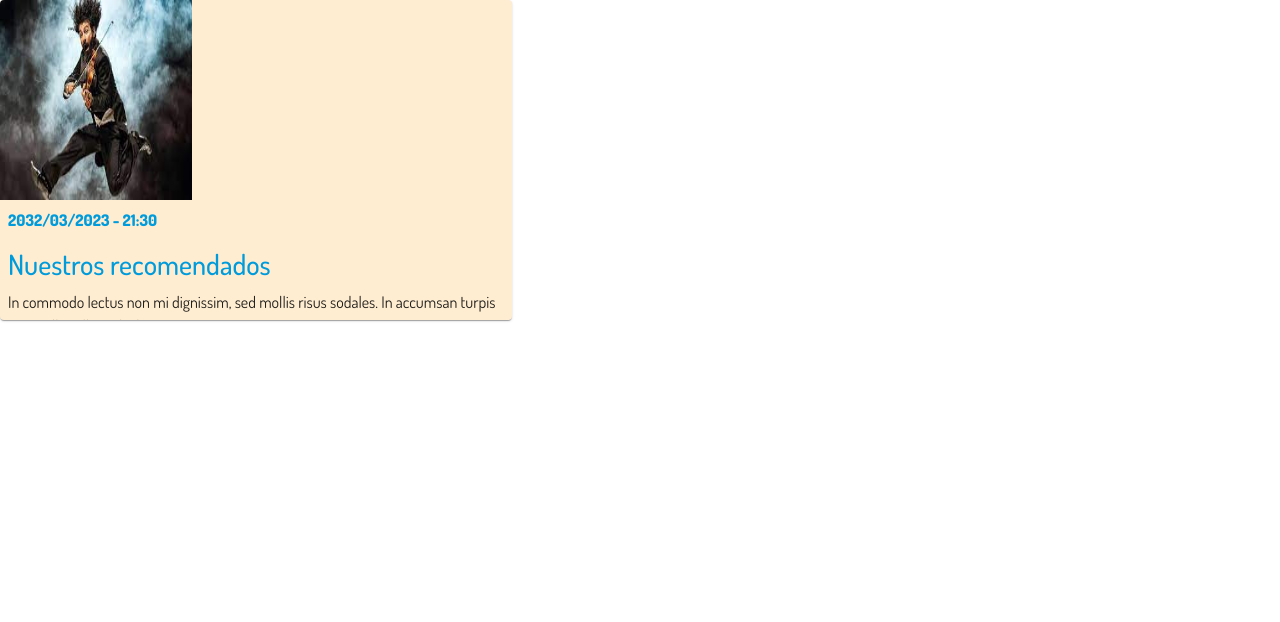
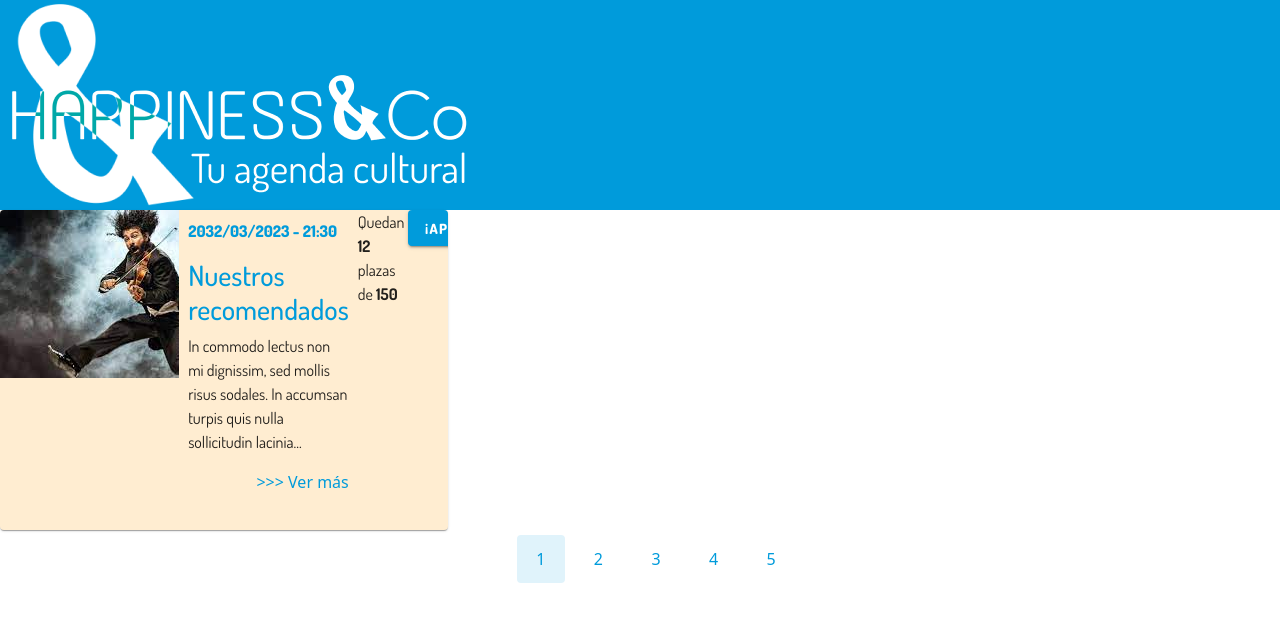
Before and after one commit to Vitoria-Oli/Upcoming-Events, a Vue app in the folder src/main/frontend/upcoming-events/: page / in a window 1280 px wide. Shown: the top 622 px of the page. Built offline with nearby package versions, Linux system fonts and the light colour scheme.

Commit message:
create component header

```diff
--- a/src/main/frontend/upcoming-events/src/App.vue
+++ b/src/main/frontend/upcoming-events/src/App.vue
@@ -1,10 +1,12 @@
 <script setup>
 import { RouterLink, RouterView } from 'vue-router'
+import Header from './components/Header.vue';
 import CardsEvents from './components/CardsEvents.vue'
 </script>
 
 
 <template>
+<Header></Header>
 <CardsEvents></CardsEvents>
 </template>
 
--- a/src/main/frontend/upcoming-events/src/components/CardsEvents.vue
+++ b/src/main/frontend/upcoming-events/src/components/CardsEvents.vue
@@ -5,36 +5,56 @@
 <template>
 
 <v-card id="Card">
-  <v-img
-      > <img src="../assets/img/Violinista.png" alt=""></v-img>
-  <v-card-actions>
+
+  <v-img  id="img"
+      > <img src="../assets/img/Violinista.png" alt="">
+  </v-img>
     <div id="Info">
       <p id="Date">2032/03/2023 - 21:30</p>
       <h3>Nuestros recomendados</h3>
       <p id="Text">In commodo lectus non mi dignissim, sed mollis risus sodales. In accumsan turpis quis nulla sollicitudin lacinia...</p>
-      <v-btn>>>>Ver más</v-btn>
+      <p id="Btn">>>> Ver más</p>
+
     </div>
 
-  </v-card-actions>
+  <div id="InfoPlaces">
+  <p id="Places">Quedan <b>12</b> plazas de <b>150</b></p>
+  <v-btn id="Button">¡Apúntame!</v-btn>
+  </div>
+
 </v-card>
+
+  <div id="Pagination" class="text-center">
+    <v-pagination
+      v-model="page"
+      :length="5"
+      prev-icon="mdi-menu-left"
+      next-icon="mdi-menu-right"
+    ></v-pagination>
+  </div>
 
 </template>
 
 <style lang="scss" scoped>
-@import '../assets/scss/Variable.scss';
+@import '../assets/scss/Variables.scss';
 
+#app{
+  display: flex;
+  flex-direction: column;
 
   #Card{
     background-color: $Yellow;
     height: 40vh;
-    width: 40vw;
+    width: 35vw;
+    display: flex;
+    justify-content: baseline;
 
- img{
+    #img{
     height: 25vh;
- width: 15vw;
+    width: 14vw;
     }
     #Info{
-
+    margin: 2%;
 
       #Date{
         font-family: Dosis;
@@ -49,10 +69,34 @@
       #Text{
         font-family: Dosis;
       }
-  v-btn{
+      #Btn{
         color: $Blue;
+        border: none;
+        display: flex;
+        justify-content: flex-end;
+      }
+    }
+    #InfoPlaces{
+      display: flex;
+
+
+      #Places{
+        font-family: Dosis;
+        margin-right: 2%;
+      }
+
+      #Button{
+        color: $White;
+        background-color: $Blue;
+        font-family: Dosis;
+        font-weight: 800;
+      }
     }
   }
 }
 
+#Pagination{
+  color: $Blue;
+}
+
 </style>
--- /dev/null
+++ b/src/main/frontend/upcoming-events/src/components/Header.vue
@@ -0,0 +1,19 @@
+<script setup>
+
+</script>
+
+<template>
+<header>
+<img src="../assets/img/Header.png" alt="">
+
+</header>
+</template>
+
+<style lang="scss" scoped>
+@import '../assets/scss/Variables.scss';
+
+header{
+    background-color: $Blue;
+}
+
+</style>
```
Also changed, not shown: src/main/frontend/upcoming-events/src/assets/img/Header.png, src/main/frontend/upcoming-events/src/assets/scss/Variables.scss (renamed from src/main/frontend/upcoming-events/src/assets/scss/Variable.scss). Lines whose indentation alone changed are shown as unchanged.
